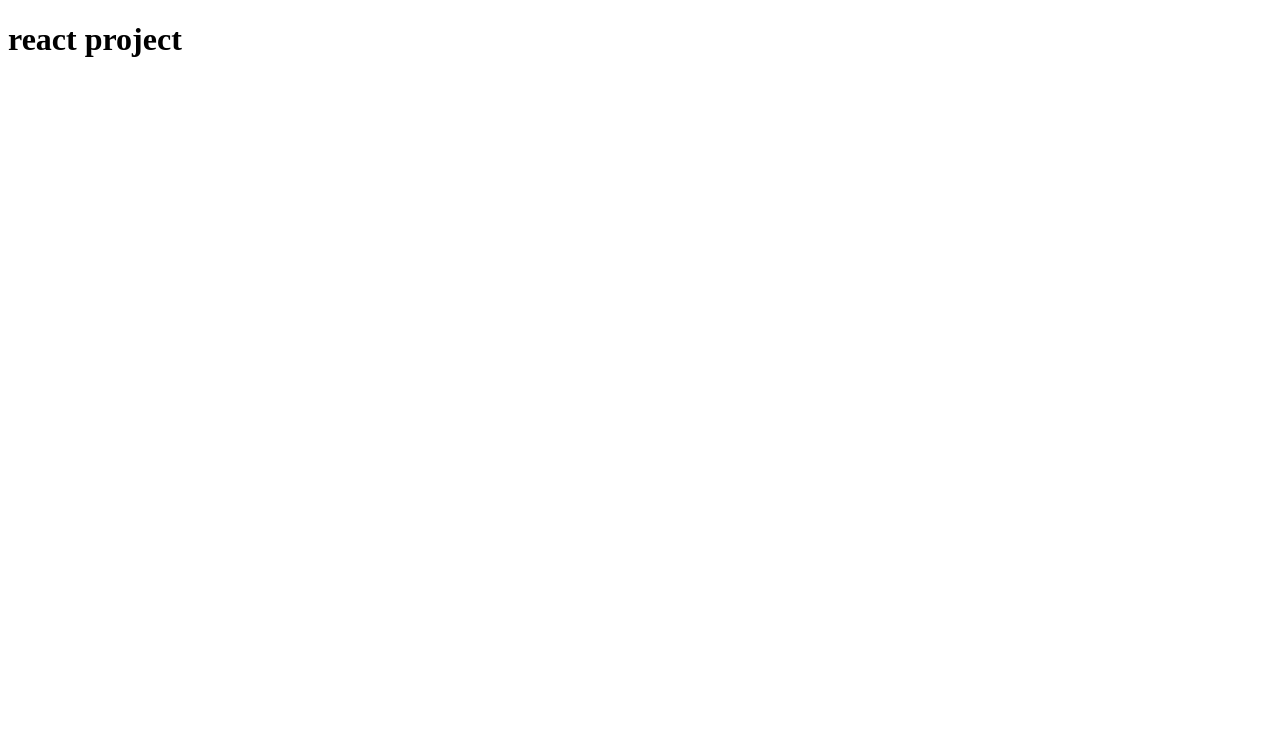
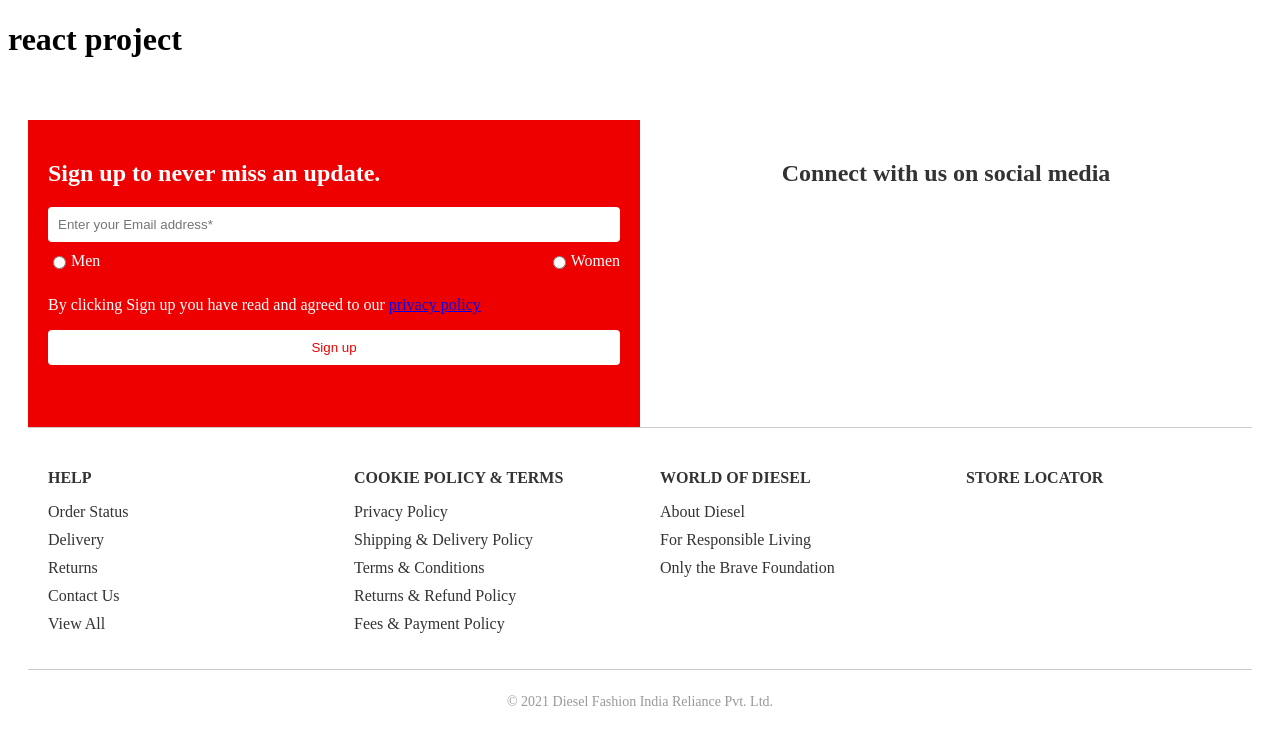
Before and after one commit to akashdey23/prayas, a React (Vite) app in the folder dieselClone/: page / in a window 1280 px wide. Shown: the top 744 px of the page. Built offline with nearby package versions, Linux system fonts and the light colour scheme.

Commit message:
footer added

```diff
--- a/dieselClone/src/App.jsx
+++ b/dieselClone/src/App.jsx
@@ -1,4 +1,5 @@
 import { useState } from 'react'
+import Footer from './components_sadiqua/Footer'
 
 
 function App() {
@@ -7,6 +8,7 @@ function App() {
   return (
     <>
       <h1>react project</h1>
+      <Footer/>
     </>
   )
 }
--- /dev/null
+++ b/dieselClone/src/components_sadiqua/Footer.css
@@ -0,0 +1,123 @@
+/* src/Footer.css */
+
+.footer {
+    background-color: #fff;
+    color: #333;
+    padding: 40px 20px;
+  }
+
+  .footer-newsletter {
+    display: flex;
+    justify-content: space-between;
+    background-color: #e00;
+    color: #fff;
+  }
+
+
+  .newsletter-right{
+    background-color: #fff;
+    color: #333;
+  }
+
+  .newsletter-left,
+  .newsletter-right {
+    flex: 1;
+    padding: 20px;
+  }
+
+  .newsletter-left h2,
+  .newsletter-right h2 {
+    margin-bottom: 20px;
+  }
+
+  .newsletter-signup {
+    display: flex;
+    flex-direction: column;
+  }
+
+  .newsletter-signup input[type="email"] {
+    padding: 10px;
+    margin-bottom: 10px;
+    border: none;
+    border-radius: 4px;
+  }
+
+  .gender-selection {
+    display: flex;
+    justify-content: space-between;
+    margin-bottom: 10px;
+  }
+
+  .gender-selection label {
+    display: flex;
+    align-items: center;
+  }
+
+  .gender-selection input[type="radio"] {
+    margin-right: 5px;
+  }
+
+  .newsletter-signup button {
+    padding: 10px;
+    background-color: #fff;
+    color: #e00;
+    border: none;
+    border-radius: 4px;
+    cursor: pointer;
+  }
+
+  .newsletter-signup button:hover {
+    background-color: #f2f2f2;
+  }
+
+  .social-media-links {
+    padding: 100px;
+
+  }
+
+  .social-media-links a {
+    color: #fff;
+    font-size: 24px;
+  }
+
+  .footer-links {
+    display: flex;
+    justify-content: space-between;
+    padding: 20px 0;
+    border-top: 1px solid #ccc;
+    border-bottom: 1px solid #ccc;
+  }
+
+  .footer-column {
+    flex: 1;
+    padding: 0 20px;
+  }
+
+  .footer-column h4 {
+    margin-bottom: 10px;
+  }
+
+  .footer-column ul {
+    list-style: none;
+    padding: 0;
+  }
+
+  .footer-column ul li {
+    margin-bottom: 10px;
+  }
+
+  .footer-column ul li a {
+    color: #333;
+    text-decoration: none;
+  }
+
+  .footer-column ul li a:hover {
+    text-decoration: underline;
+  }
+
+  .footer-bottom {
+    text-align: center;
+    padding: 10px;
+    font-size: 14px;
+    color: #999;
+  }
--- /dev/null
+++ b/dieselClone/src/components_sadiqua/Footer.jsx
@@ -0,0 +1,73 @@
+// src/Footer.jsx
+import React from 'react';
+import './Footer.css';
+
+const Footer = () => {
+  return (
+    <footer className="footer">
+      <div className="footer-newsletter">
+        <div className="newsletter-left">
+          <h2>Sign up to never miss an update.</h2>
+          <div className="newsletter-signup">
+            <input type="email" placeholder="Enter your Email address*" />
+            <div className="gender-selection">
+              <label>
+                <input type="radio" name="gender" value="men" /> Men
+              </label>
+              <label>
+                <input type="radio" name="gender" value="women" /> Women
+              </label>
+            </div>
+            <p>By clicking Sign up you have read and agreed to our <a href="#">privacy policy</a></p>
+            <button>Sign up</button>
+
+          </div>
+        </div>
+        <div className="newsletter-right">
+          <h2 style={{textAlign:"center"}}>Connect with us on social media</h2>
+          <div className="social-media-links">
+            {/* <a href="#"><img src="src\assets\socialIcons.jpg" className="fab fa-instagram"/></a> */}
+          </div>
+        </div>
+      </div>
+      <div className="footer-links">
+        <div className="footer-column">
+          <h4>HELP</h4>
+          <ul>
+            <li><a href="#">Order Status</a></li>
+            <li><a href="#">Delivery</a></li>
+            <li><a href="#">Returns</a></li>
+            <li><a href="#">Contact Us</a></li>
+            <li><a href="#">View All</a></li>
+          </ul>
+        </div>
+        <div className="footer-column">
+          <h4>COOKIE POLICY & TERMS</h4>
+          <ul>
+            <li><a href="#">Privacy Policy</a></li>
+            <li><a href="#">Shipping & Delivery Policy</a></li>
+            <li><a href="#">Terms & Conditions</a></li>
+            <li><a href="#">Returns & Refund Policy</a></li>
+            <li><a href="#">Fees & Payment Policy</a></li>
+          </ul>
+        </div>
+        <div className="footer-column">
+          <h4>WORLD OF DIESEL</h4>
+          <ul>
+            <li><a href="#">About Diesel</a></li>
+            <li><a href="#">For Responsible Living</a></li>
+            <li><a href="#">Only the Brave Foundation</a></li>
+          </ul>
+        </div>
+        <div className="footer-column">
+          <h4>STORE LOCATOR</h4>
+        </div>
+      </div>
+      <div className="footer-bottom">
+        <p>&copy; 2021 Diesel Fashion India Reliance Pvt. Ltd.</p>
+      </div>
+    </footer>
+  );
+};
+
+export default Footer;
```
Also changed, not shown: dieselClone/src/assets/socialIcons.jpg (added).
